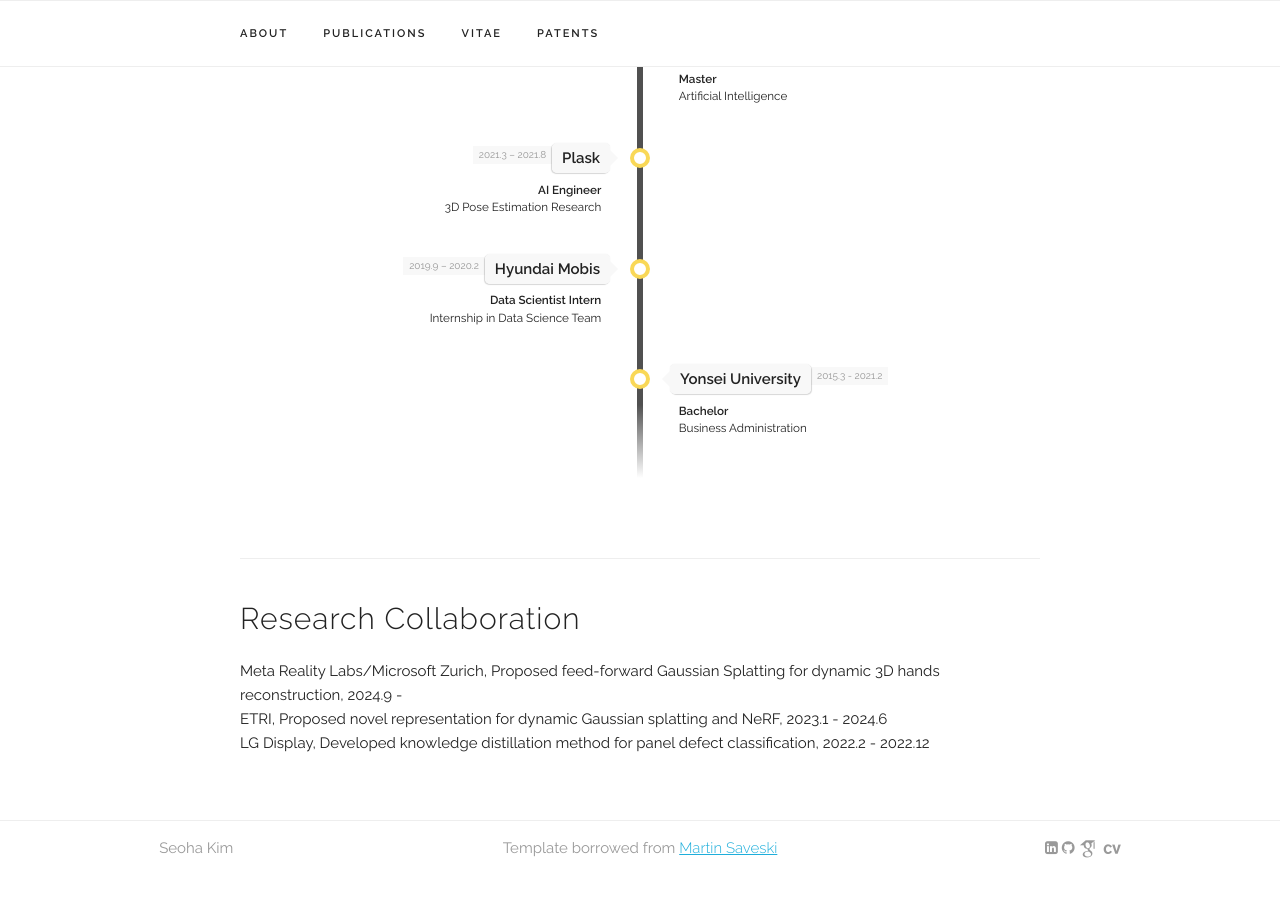
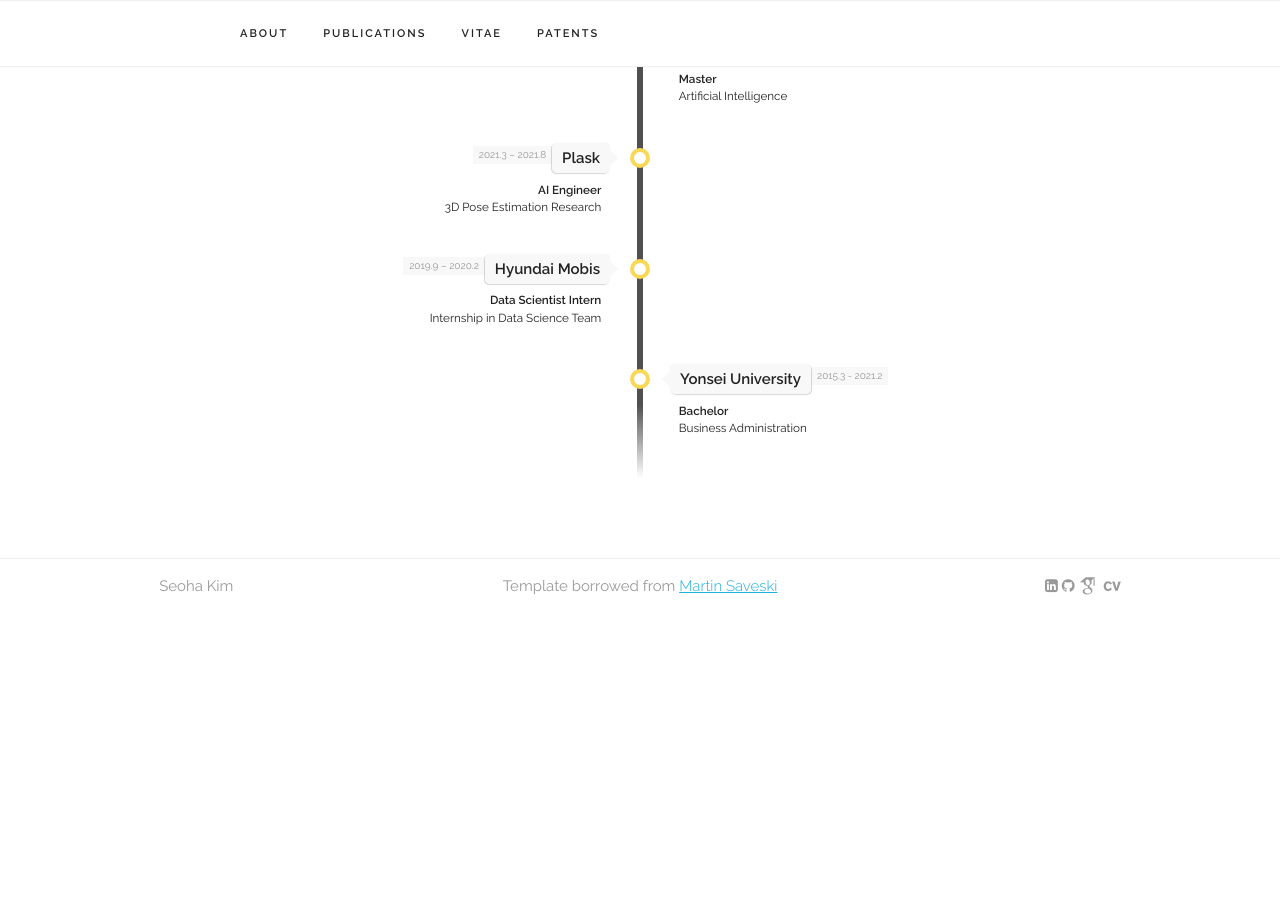
Before and after one commit to seoha-kim/seoha-kim.github.io, a Jekyll site: the page built from index.html, in a window 1280 px wide and 900 px high, scrolled down 2579 px. Shown: the top 897 px of the window. Built offline with Jekyll 4.4.1, drawn with Linux system fonts in a browser that asks for light colours; some web fonts are replaced; after the commit the page ends 3217 px from its top, so only the background shows below that.

Commit message:
Update index.html

```diff
--- a/index.html
+++ b/index.html
@@ -101,13 +101,4 @@ title: Home
 </div>
 </div>
 
-<div class="docs-section" id="patents">
-  <h4>Research Collaboration</h4>
-  <p>
-  Meta Reality Labs/Microsoft Zurich, Proposed feed-forward Gaussian Splatting for dynamic 3D hands reconstruction, 2024.9 - <br>
-  ETRI, Proposed novel representation for dynamic Gaussian splatting and NeRF, 2023.1 - 2024.6 <br>
-  LG Display, Developed knowledge distillation method for panel defect classification, 2022.2 - 2022.12
-  </p>
 </div>
-
-</div>
```
